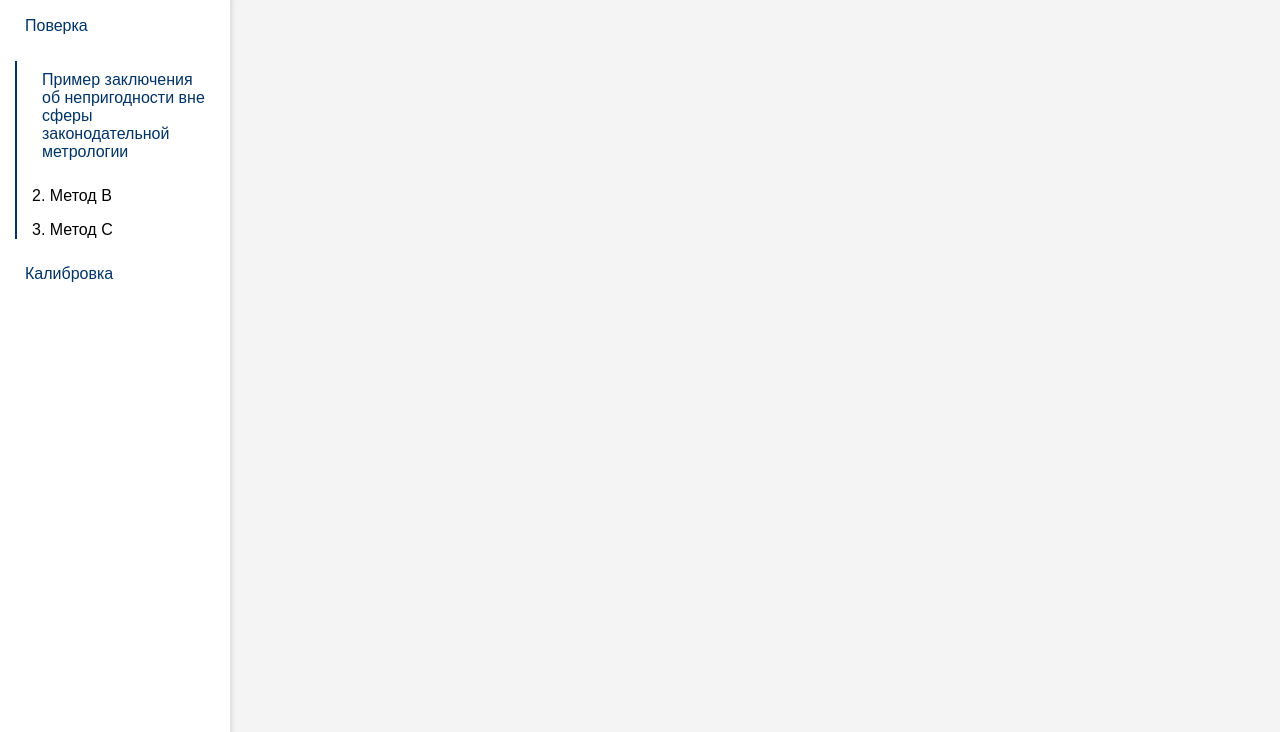
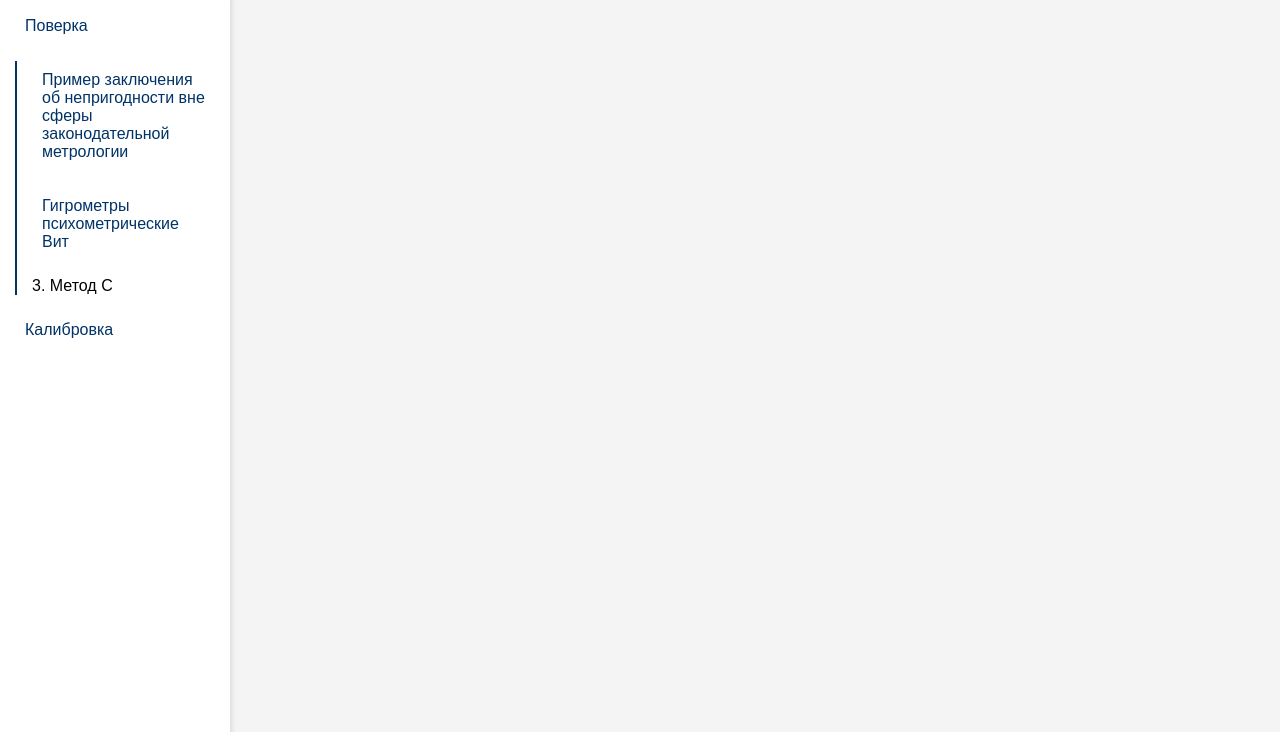
Before and after one commit to Averty321/Vlad-CSMS, a plain HTML site: page index.html in a window 1280 px wide. Both pictures are taken after a click on the link "Поверка". Shown: the part 68-800 px from the top of the page. Drawn offline with Linux system fonts and the light colour scheme.

Commit message:
Update index.html

```diff
--- a/index.html
+++ b/index.html
@@ -73,7 +73,7 @@
         <a href="#" onclick="toggleDropdown('verificationList')">Поверка</a>
         <div id="verificationList" class="dropdown" aria-hidden="true">
             <p><a href="Заключение-о-непригодности-в-не-сферы.pdf" target="_blank">Пример заключения об непригодности вне сферы законодательной метрологии</a></p>
-            <p>2. Метод B</p>
+            <p><a href="Gigro.html" target="_blank">Гигрометры психометрические Вит</a> </p>
             <p>3. Метод C</p>
         </div>
         <a href="#" onclick="toggleDropdown('calibrationList')">Калибровка</a>
```
